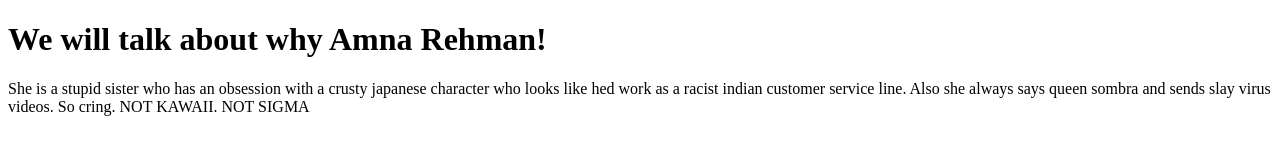
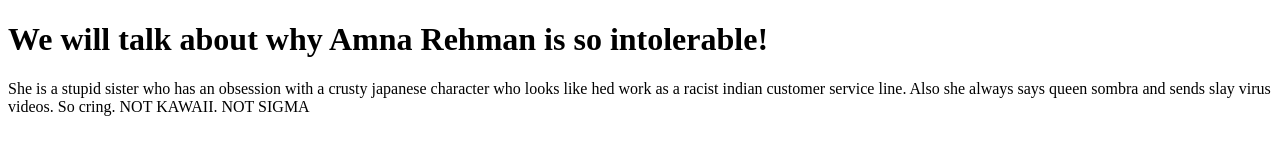
Before and after one commit to Nayha-R/Nayha-R.github.io, a plain HTML site: page index.html in a window 1280 px wide. Drawn offline with Linux system fonts and the light colour scheme.

Commit message:
Update index.html

```diff
--- a/index.html
+++ b/index.html
@@ -5,7 +5,7 @@
 </head>
 <body>
 
-<h1>We will talk about why Amna Rehman!</h1>
+<h1>We will talk about why Amna Rehman is so intolerable!</h1>
 <p>She is a stupid sister who has an obsession with a crusty japanese character who looks like hed work as a racist indian customer service line. Also she always says queen sombra and sends slay virus videos. So cring. NOT KAWAII. NOT SIGMA</p>
 
 </body>
```
